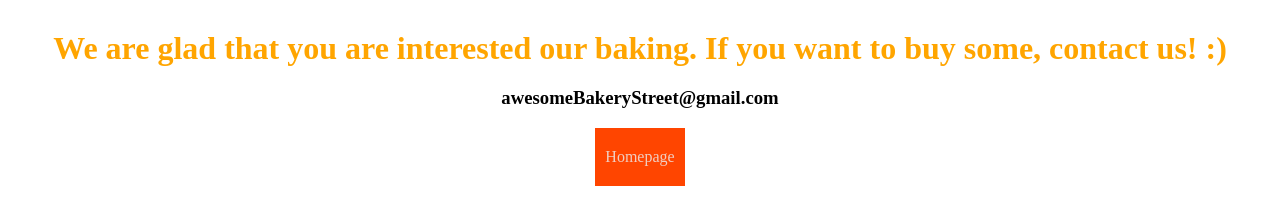
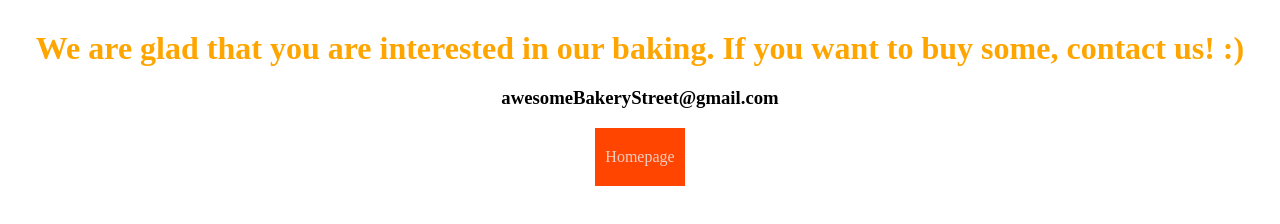
Before and after one commit to Kar1Da/Croissant, a plain HTML site: page contact.html in a window 1280 px wide. Drawn offline with Linux system fonts and the light colour scheme.

Commit message:
Fixed the text

```diff
--- a/contact.html
+++ b/contact.html
@@ -9,8 +9,8 @@
   </head>
   <body>
     <h1>
-      We are glad that you are interested our baking. If you want to buy some,
-      contact us! :)
+      We are glad that you are interested in our baking. If you want to buy
+      some, contact us! :)
     </h1>
     <h3>awesomeBakeryStreet@gmail.com</h3>
 
```
